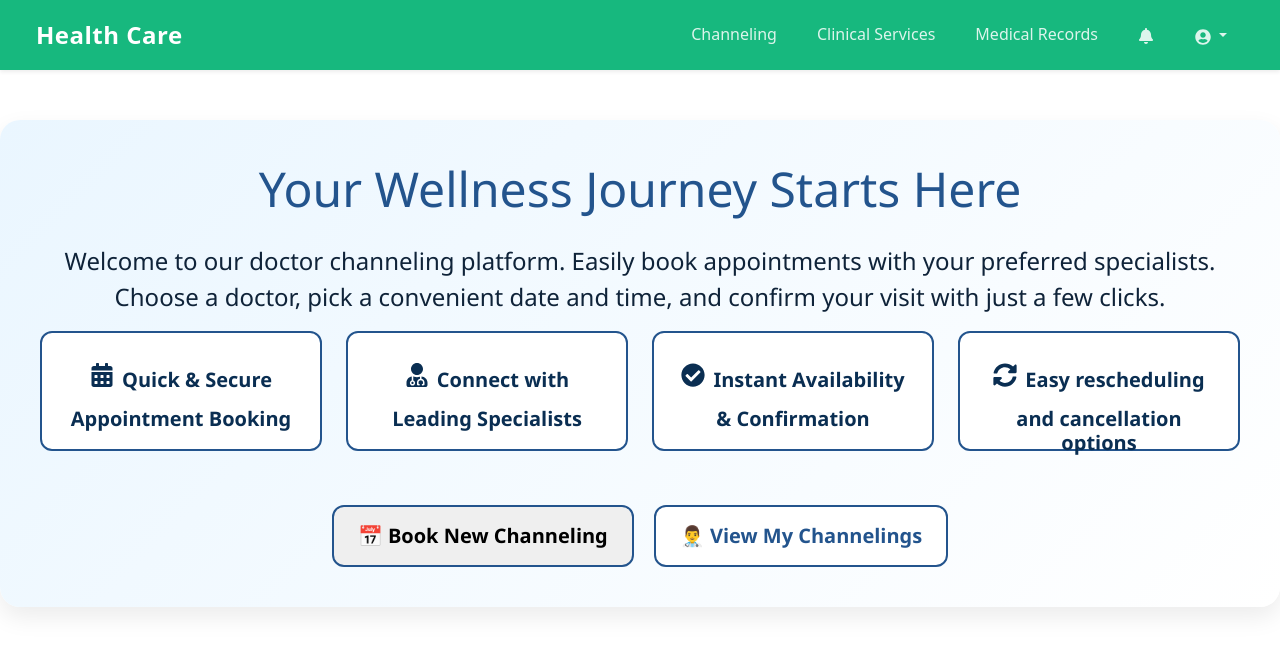
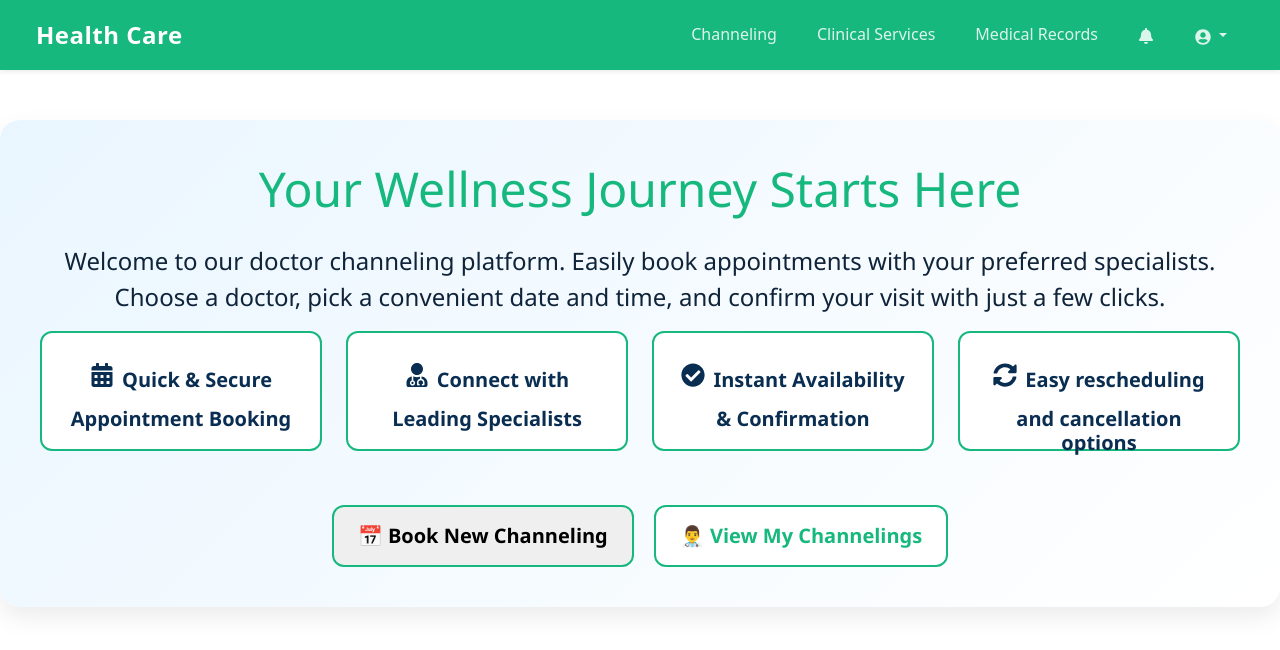
Before and after one commit to kavishka-wilagedara/healthcare-system, a React (Create React App) app in the folder frontend/: page /patient/dashboard/channeling in a window 1280 px wide. Shown: the top 650 px of the page. Built offline with nearby package versions, Linux system fonts and the light colour scheme.

Commit message:
Change the patient color

```diff
--- a/frontend/src/patient/Channeling.css
+++ b/frontend/src/patient/Channeling.css
@@ -18,7 +18,7 @@
 .channeling-info-card h1 {
   margin-top: 0;
   font-size: 48px;
-  color: #23548d;
+  color: #17b87e;
   margin-bottom: 16px;
 }
 
@@ -37,7 +37,7 @@
   height: 120px;
   transition: transform 0.3s ease, box-shadow 0.3s ease;
   text-align: center;
-  border: 2px solid #23548d;
+  border: 2px solid #17b87e;
   border-radius: 12px;
 }
 
@@ -45,7 +45,7 @@
   color: white;
   transform: translateY(-5px);
   box-shadow: 0 10px 20px rgba(0, 0, 0, 0.1) !important;
-  background-color: #23548d;
+  background-color: #17b87e;
 }
 
 .channeling-feature-card:hover .feature-title,
@@ -74,14 +74,14 @@
 }
 
 .channeling-btn:hover {
-  background-color: #23548d;
+  background-color: #17b87e;
   color: white;
 }
 
 .channeling-btn {
   padding: 14px 24px;
   font-size: 20px;
-  border: 2px solid #23548d;
+  border: 2px solid #17b87e;
   border-radius: 12px;
   cursor: pointer;
   transition: all 0.3s ease;
@@ -92,7 +92,7 @@
 }
 
 .channeling-btn.primary {
-  background-color: #23548d;
+  background-color: #17b87e;
   color: white;
 }
 
@@ -102,8 +102,8 @@
 
 .channeling-btn.outline {
   background-color: white;
-  color: #23548d;
-  border: 2px solid #23548d;
+  color: #17b87e;
+  border: 2px solid #17b87e;
 }
 
 .channeling-btn.outline:hover {
--- a/frontend/src/patient/Services.css
+++ b/frontend/src/patient/Services.css
@@ -24,7 +24,7 @@
   align-items: center;
   gap: 8px;
   padding: 10px 20px;
-  background-color: #23548d;
+  background-color: #17b87e;
   color: white;
   border: none;
   border-radius: 6px;
@@ -72,7 +72,7 @@
 }
 
 .card-header {
-  background-color: #23548d;
+  background-color: #17b87e;
   color: white;
   padding: 20px;
   border-bottom: 1px solid #ddd;
@@ -99,7 +99,7 @@
   width: 20px;
   height: 20px;
   margin-right: 8px;
-  color: #23548d;
+  color: #17b87e;
 }
 
 /* Modal Styles */
@@ -128,7 +128,7 @@
 .modal-content h2 {
   margin-bottom: 20px;
   font-size: 26px;
-  color: #23548d;
+  color: #17b87e;
 }
 
 .service-form select {
@@ -165,7 +165,7 @@
 }
 
 .submit-btn {
-  background-color: #23548d;
+  background-color: #17b87e;
   color: white;
 }
 
```
